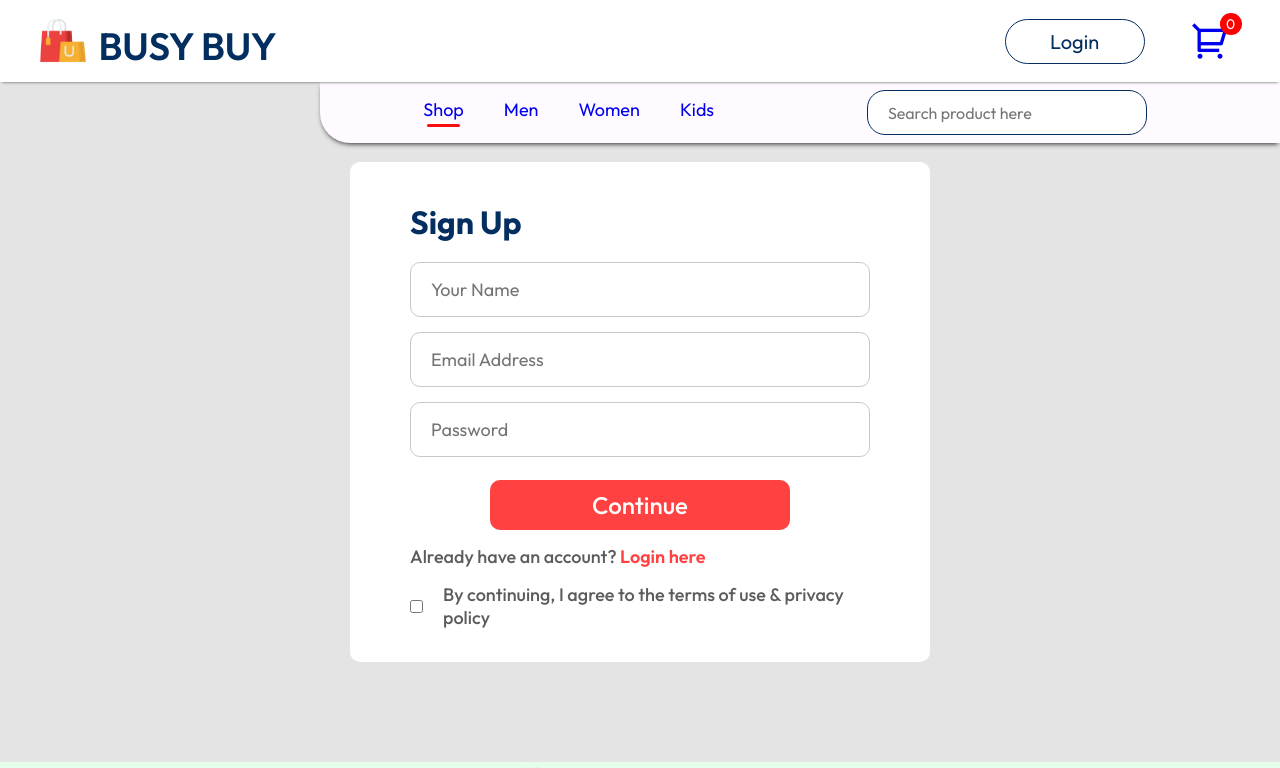
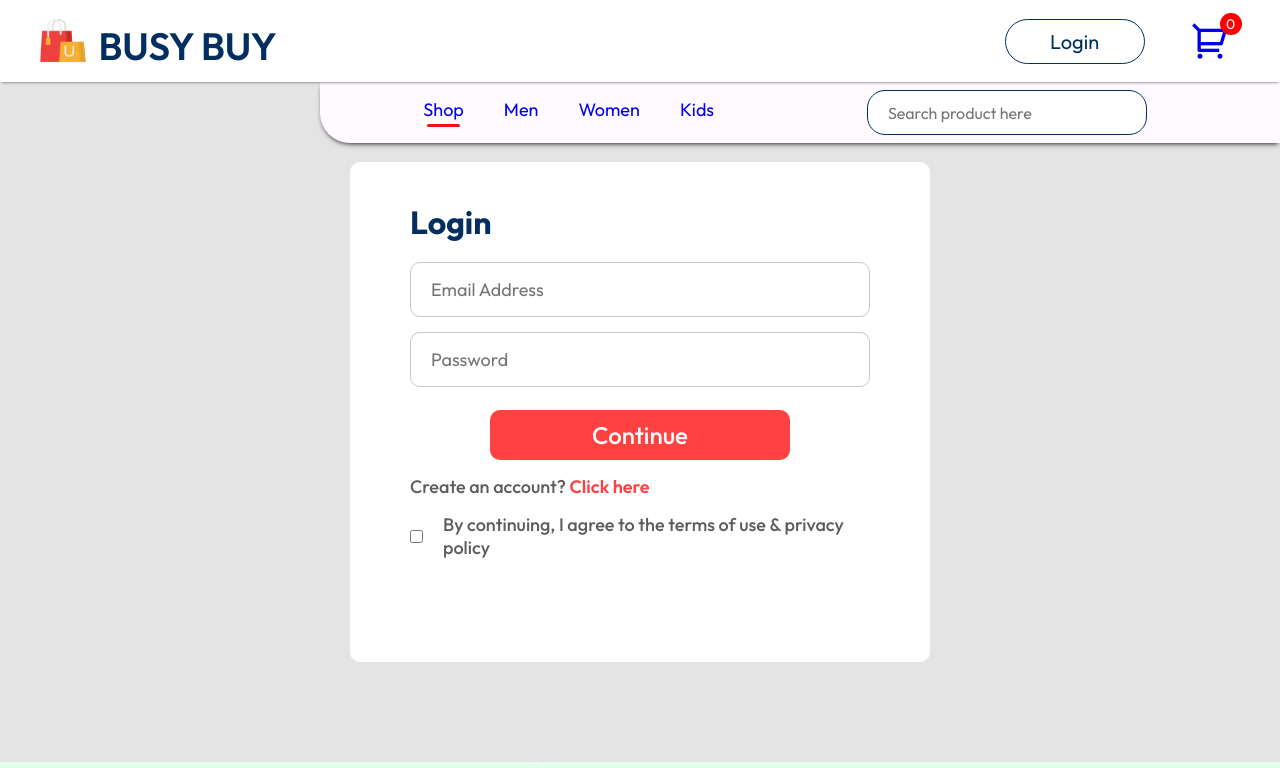
Before and after one commit to avinashkrg90/ecommWebsiteWithReact, a React (Vite) app: page /login in a window 1280 px wide. Shown: the top 768 px of the page. Built offline with nearby package versions, Linux system fonts and the light colour scheme.

Commit message:
login signup page setup and modified to provide both functinality by the click of button which switches from login and signup and vice versa

```diff
--- a/src/Pages/CSS/LoginSignup.module.css
+++ b/src/Pages/CSS/LoginSignup.module.css
@@ -62,6 +62,7 @@
 .loginSignupLogin span{
     color: #ff4141;
     font-weight: 600;
+    cursor: pointer;
 }
 
 .loginSignupAgree{
--- a/src/Pages/LoginSignup.jsx
+++ b/src/Pages/LoginSignup.jsx
@@ -1,21 +1,45 @@
-import React from 'react'
+import React, { useState } from 'react'
 import styles from './CSS/LoginSignup.module.css'
 
 const LoginSignup = () => {
+
+  const [state, setState] = useState("Login");
+  const [formData, setFormData] = useState({
+    username:"",
+    password:"",
+    email:"",
+  })
+
+  const changeHandler = (e) => {
+    setFormData({...formData, [e.target.name]:e.target.value})
+  }
+
+  const login = async () => {
+    console.log("login function executed", formData)
+  }
+
+  const signup = async () => {
+    console.log("signup function executed", formData)
+
+  }
+
+
   return (
     <div className={styles.loginSingup}>
       <div className={styles.loginSignupContainer}>
-        <h1>Sign Up</h1>
+        <h1>{state}</h1>
         <div className={styles.loginSignUpFields}>
-          <input type="text" placeholder='Your Name' />
-          <input type="email" placeholder='Email Address' />
-          <input type="password" placeholder='Password' />
-          <button>Continue</button>
+          {state === "Sign Up" ? <input type="text" name='username' value={formData.username} onChange={changeHandler} placeholder='Your Name' /> : <></>}
+          <input type="email" name='email' value={formData.email} onChange={changeHandler} placeholder='Email Address' />
+          <input type="password" name='password' value={formData.password} onChange={changeHandler} placeholder='Password' />
+          <button onClick={()=>{state==="Login"?login():signup()}}>Continue</button>
         </div>
-
-        <p className={styles.loginSignupLogin}>Already have an account? <span>Login here</span></p>
+        {state === "Sign Up" ?
+          <p className={styles.loginSignupLogin}>Already have an account? <span onClick={()=>{setState("Login")}}>Login here</span></p> :
+          <p className={styles.loginSignupLogin}>Create an account? <span onClick={()=>{setState("Sign Up")}}>Click here</span></p>
+        }
         <div className={styles.loginSignupAgree}>
-          <input type="checkbox" name='' id=''/>
+          <input type="checkbox" name='' id='' />
           <p>By continuing, I agree to the terms of use & privacy policy</p>
         </div>
       </div>
```
